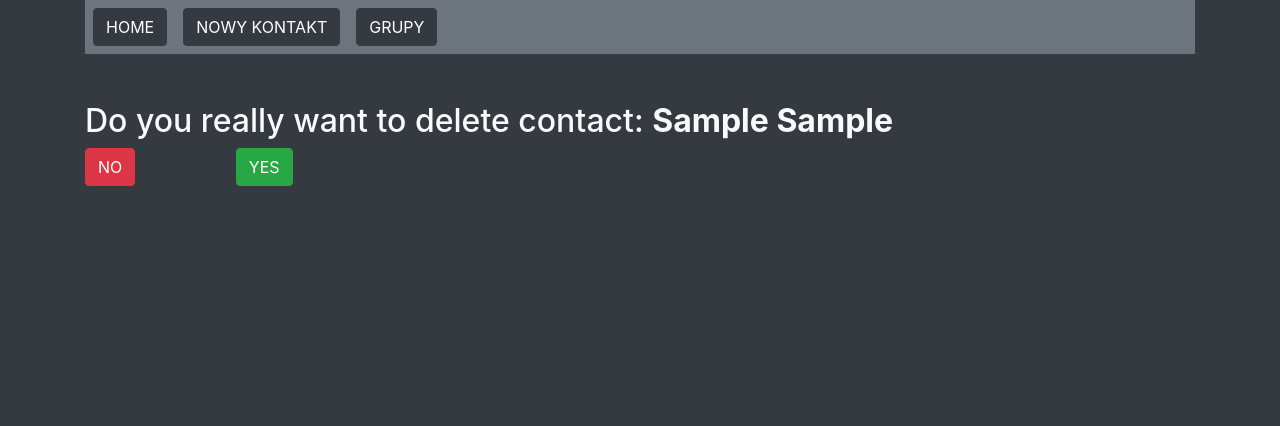
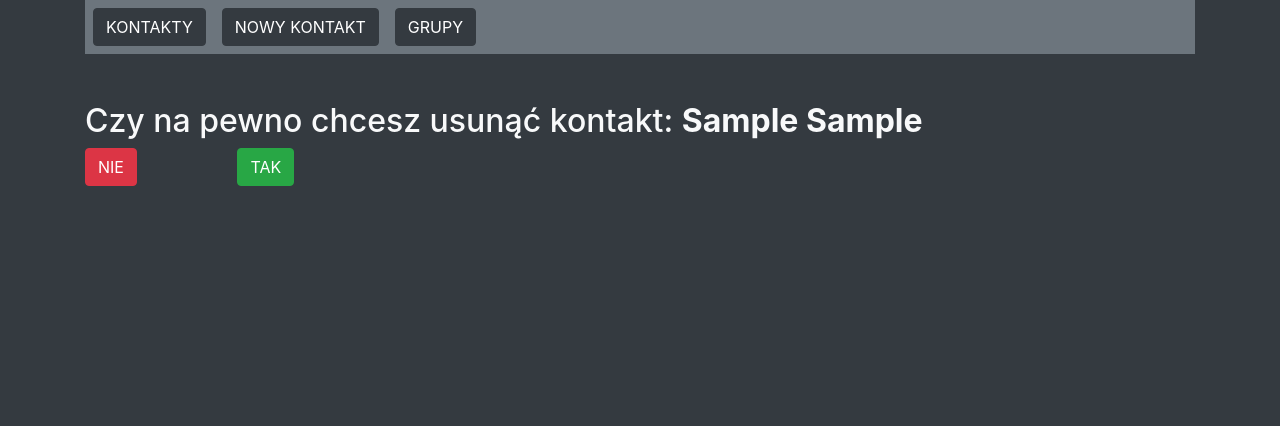
Before and after one commit to tkazan/ContactBox, a Django app: page /contactbox/delete/1 in a window 1280 px wide. Shown: the top 426 px of the page. Run offline with Django 3.2, Linux system fonts and the light colour scheme; tables that the repository leaves empty hold one stand-in row (values such as "Sample post"); some libraries are stand-ins or nearby versions.

Commit message:
clean up the code

```diff
--- a/ContactBoxApp/templates/ContactBox/base.html
+++ b/ContactBoxApp/templates/ContactBox/base.html
@@ -3,6 +3,7 @@
 <head>
     <meta charset="UTF-8">
     <link rel="stylesheet" href="https://stackpath.bootstrapcdn.com/bootstrap/4.1.0/css/bootstrap.min.css" integrity="sha384-9gVQ4dYFwwWSjIDZnLEWnxCjeSWFphJiwGPXr1jddIhOegiu1FwO5qRGvFXOdJZ4" crossorigin="anonymous">
+    <link rel="stylesheet" href="https://cdnjs.cloudflare.com/ajax/libs/font-awesome/4.7.0/css/font-awesome.min.css">
     <title>{% block title %}{% endblock %}</title>
 </head>
 <body class="mb-5 bg-dark text-light" >
@@ -11,7 +12,7 @@
             <ul class="navbar-nav">
                 <li class="nav-item">
                     <a class="nav-link" href="{% url 'contactbox:home' %}">
-                        <button class="btn btn-dark">HOME</button></a>
+                        <button class="btn btn-dark">KONTAKTY</button></a>
                 </li>
                 <li class="nav-item">
                     <a class="nav-link" href="{% url 'contactbox:new' %}">
--- a/ContactBoxApp/templates/ContactBox/delete-group.html
+++ b/ContactBoxApp/templates/ContactBox/delete-group.html
@@ -8,8 +8,8 @@
     <h2>Czy na pewno chcesz usunąć grupę: <strong>{{ group.groupname }}</strong></h2>
     <form method="POST" action="#">
     {% csrf_token %}
-        <input class="btn btn-danger mr-5" type="submit" name="submit" value="NO">
-        <input class="btn btn-success ml-5" type="submit" name="submit" value="YES">
+        <input class="btn btn-danger mr-5" type="submit" name="submit" value="NIE">
+        <input class="btn btn-success ml-5" type="submit" name="submit" value="TAK">
     </form>
 
 {% endblock %}
--- a/ContactBoxApp/templates/ContactBox/delete.html
+++ b/ContactBoxApp/templates/ContactBox/delete.html
@@ -5,11 +5,11 @@
 {% block content %}
 
     <br/>
-    <h2>Do you really want to delete contact: <strong>{{ person.first }} {{ person.last }}</strong></h2>
+    <h2>Czy na pewno chcesz usunąć kontakt: <strong>{{ person.first }} {{ person.last }}</strong></h2>
     <form method="POST" action="#">
     {% csrf_token %}
-        <input class="btn btn-danger mr-5" type="submit" name="submit" value="NO">
-        <input class="btn btn-success ml-5" type="submit" name="submit" value="YES">
+        <input class="btn btn-danger mr-5" type="submit" name="submit" value="NIE">
+        <input class="btn btn-success ml-5" type="submit" name="submit" value="TAK">
     </form>
 
 {% endblock %}
--- a/ContactBoxApp/views.py
+++ b/ContactBoxApp/views.py
@@ -115,7 +115,7 @@ class DeletePersonView(View):
     def post(self, request, id):
         action = request.POST.get("submit")
 
-        if action == "YES":
+        if action == "TAK":
             person = Person.objects.get(pk=id)
             person.delete()
         return redirect(reverse("contactbox:home"))
@@ -177,7 +177,7 @@ class DeleteGroupView(View):
     def post(self, request, id):
         action = request.POST.get("submit")
 
-        if action == "YES":
+        if action == "TAK":
             group = Groups.objects.get(pk=id)
             group.delete()
         return redirect(reverse("contactbox:groups"))
```
Also changed, not shown: ContactBoxApp/templates/ContactBox/show.html (+4 -4 lines).
